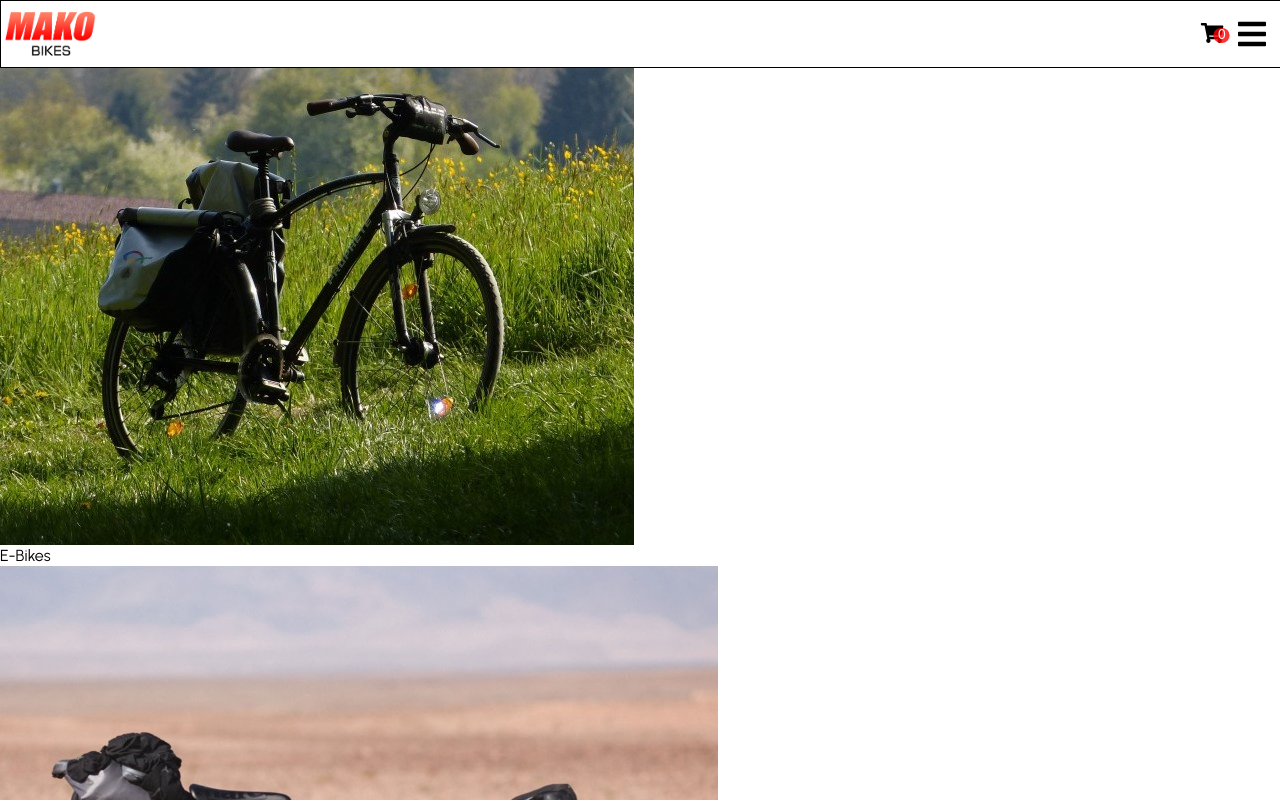
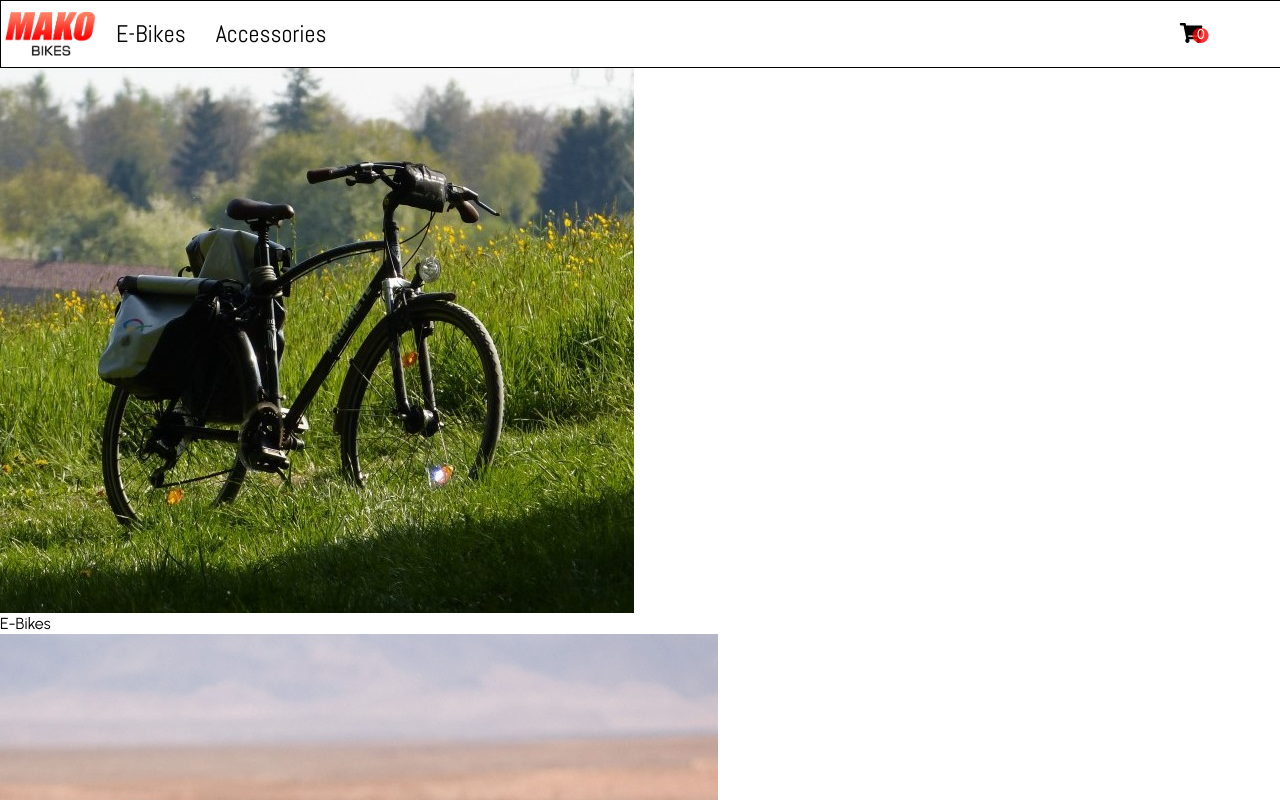
Before and after one commit to Datrinon/react-shopping-cart, a React app: page /products in a window 1280 px wide. Built offline with nearby package versions, Linux system fonts and the light colour scheme.

Commit message:
Add CSS for home page: Tablet/Desktop View
When greater than 1024px, media queries unset the grid display, hide the menu button, and set the header to flex. The website's links are also held in a flex container. The cart continues to hang to the right with the use of absolute positioning.

```diff
--- a/src/css/Home.css
+++ b/src/css/Home.css
@@ -10,6 +10,7 @@
   object-fit: cover;
   z-index: 1;
   position: absolute;
+  object-position: bottom;
 }
 
 .landing-splash .slogan {
@@ -26,15 +27,18 @@
 .landing-splash .shop-now {
   z-index: 2;
   position: absolute;
-  bottom: 10%;
+  bottom: 25%;
   left: 25%;
   right: 25%;
   border: none;
   background-color: rgb(204, 26, 26);
   box-shadow: 0px 3px 7px 0px #000000;
   border-radius: 5px;
-  padding: 10px;
+  padding: 9px;
   text-align: center;
+  display: block;
+  width: 192px;
+  margin: 0 auto;
 }
 
 .shop-now a {
--- a/src/css/NavHeader.css
+++ b/src/css/NavHeader.css
@@ -4,10 +4,51 @@
   grid-template-areas:
   "logo empty cart-menu"
   "menu menu menu";
-  position: fixed;
-  z-index: 10;
+  position: sticky;
   width: 100vw;
   background-color: white;
+  left: 0;
+  right: 0;
+  top: 0;
+  z-index: 10;
+}
+
+@media (min-width: 1024px) {
+  #root .header > * {
+    grid-area: unset;
+  }
+
+  #root .menu-button {
+    display: none;
+  }
+
+  .header {
+    display: flex;
+  }
+
+  #root .website-links {
+    max-height: initial;
+    overflow: initial;
+  }
+
+  .website-links > ul {
+    display: flex;
+    flex-direction: row;
+    height: 100%;
+    align-items: center;
+  }
+
+  #root .website-links .link {
+    border: initial;
+    height: initial;
+    padding: 0;
+    margin: 0 15px;
+  }
+
+  .cart-and-menu {
+    position: absolute;
+    right: 5%;
+  }
 }
 
 .logo-wrapper {
@@ -82,11 +123,11 @@
 
 .website-links .link {
   height: 35%;
-  padding: 5px;
-  font-size: 125%;
+  padding: 10px;
+  font-size: 150%;
 }
 
 .website-links .link:nth-child(odd) {
-  border-top: 1px solid black;
-  border-bottom: 1px solid black;
+  border-top: 1px solid rgb(86, 86, 86);
+  border-bottom: 1px solid rgb(86, 86, 86);
 }
```
